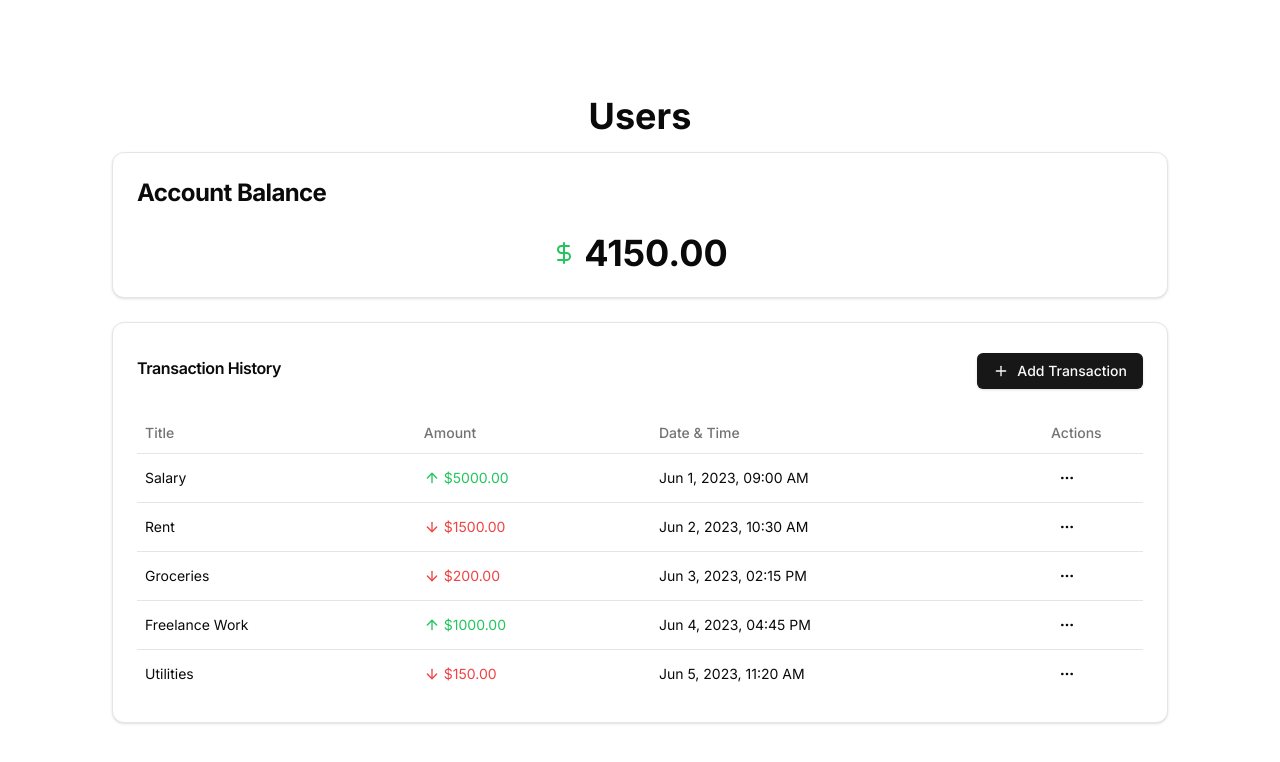
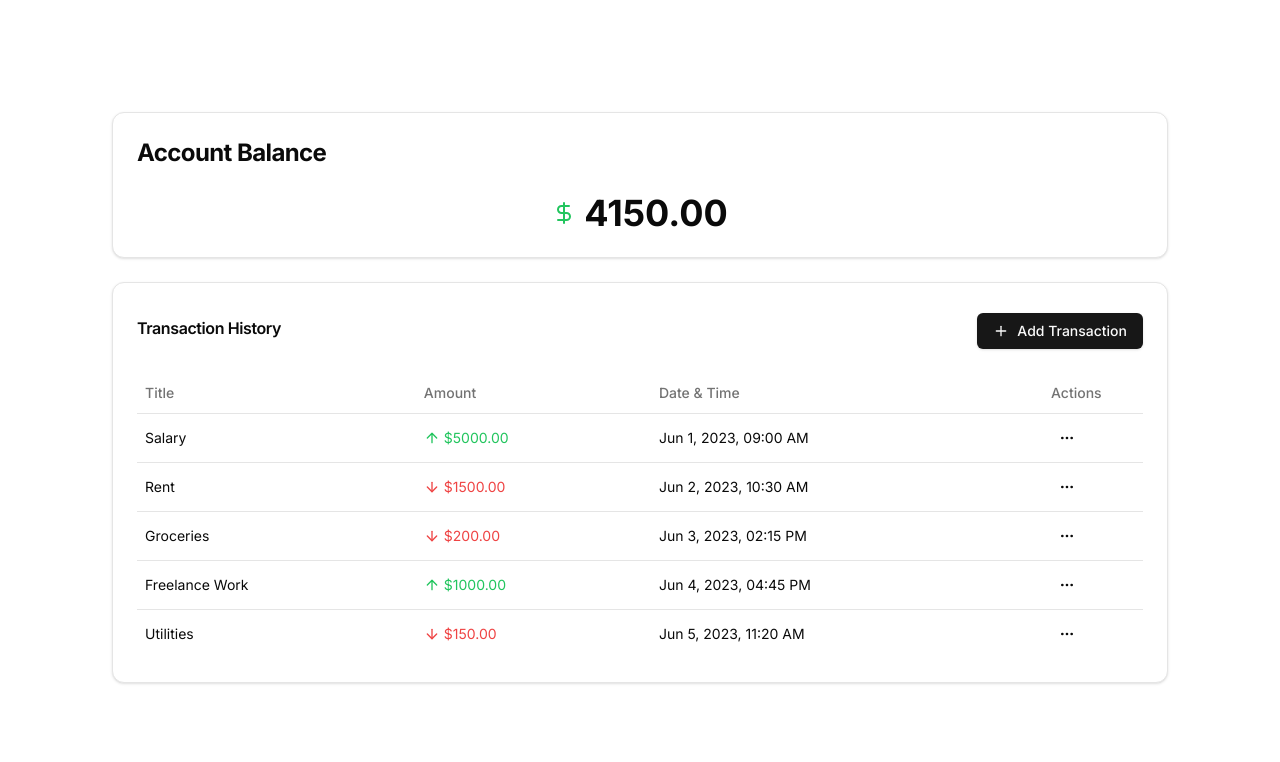
Before and after one commit to klauskpm/imersao-alura-gemini, a Next.js app: page / in a window 1280 px wide. Shown: the top 762 px of the page. Built offline with nearby package versions, Linux system fonts and the light colour scheme; no server answers; the database is empty; what @next/env would draw is missing.

Commit message:
Remove users title

```diff
--- a/app/page.tsx
+++ b/app/page.tsx
@@ -10,7 +10,6 @@ export default async function Home({ searchParams }: { searchParams: { text?: st
 
   return (
     <main className="flex min-h-screen flex-col items-center justify-between p-24">
-      <h1 className="text-4xl font-bold">Users</h1>
       <TransactionTableComponent />
     </main>
   );
```
